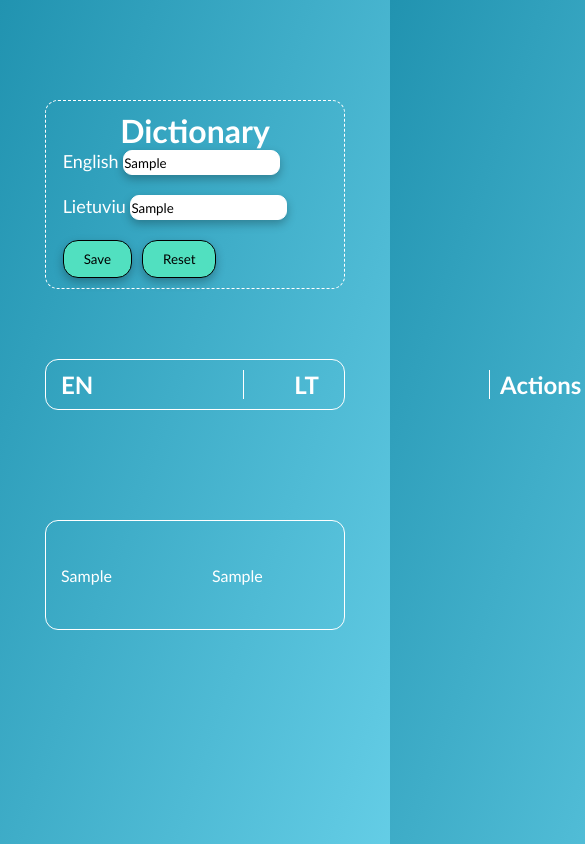
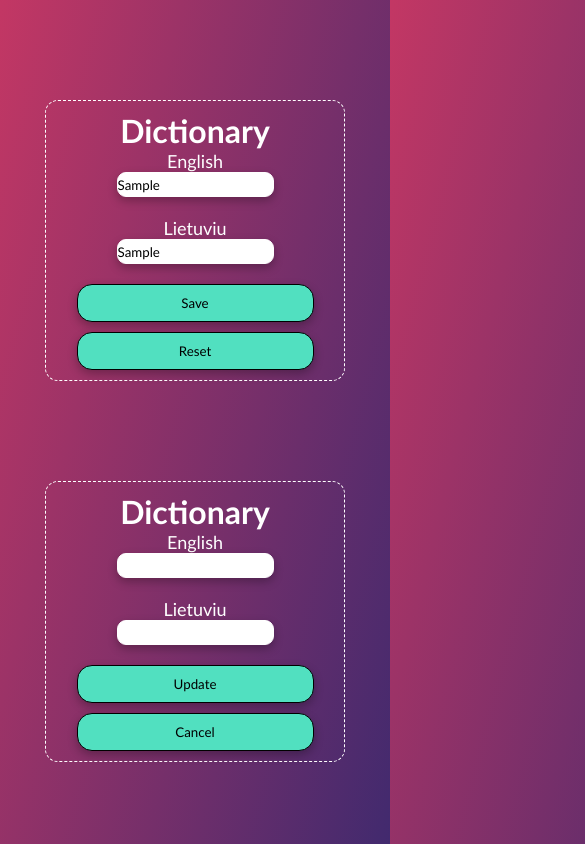
Before and after one commit to Paulius101/24-dictionary, a website with bundled scripts: page index.html in a window 390 px wide. Both pictures are taken after typing "Sample", "Sample" into the empty fields and a click on the button "Save". Shown: the top 844 px of the page, 585 px wide, since content can reach past the window. Built offline with nearby package versions, Linux system fonts and the light colour scheme.

Commit message:
css (@media changes)

```diff
--- a/css/dictionary.css
+++ b/css/dictionary.css
@@ -1,5 +1,5 @@
 body {
-  background-image: linear-gradient(to bottom right, #2193b0, #6dd5ed);
+  background-image: linear-gradient(to bottom right, #c33764, #1d2671);
 }
 .dictionary {
   display: flex;
@@ -25,19 +25,6 @@ form {
   gap: 20px;
   margin: 30px 60px;
   font-size: 18px;
-}
-
-@media (max-width: 640px) {
-  .list,
-  .ivestis,
-  .titles,
-  .dictionary,
-  .top,
-  form {
-    display: grid;
-    max-width: 300px;
-    margin: 50px calc(50% - 150px);
-  }
 }
 
 .hide {
@@ -85,30 +72,35 @@ h1 {
   color: white;
 }
 
-.titles {
+.titles1 {
   display: flex;
   justify-content: space-evenly;
   align-items: center;
   color: white;
   margin-top: 20px;
+  margin-bottom: 20px;
   border: 1px solid white;
-  padding: 0px 15px;
+  padding: 5px;
   border-radius: 13px;
 }
 .english-title {
-  padding-right: 150px;
+  width: 290px;
+  text-align: center;
   border-right: 1px white solid;
 }
 .lithuanian-title {
-  padding-left: 50px;
-  padding-right: 170px;
+  width: 290px;
+  text-align: center;
   border-right: 1px white solid;
+}
+.actions1 {
+  text-align: center;
+  width: 290px;
 }
 .list {
   height: calc(100vh - 300px);
   overflow-y: scroll;
   display: flex;
-  width: 100%;
   flex-direction: column;
   gap: 10px;
   margin-bottom: 10px;
@@ -129,7 +121,8 @@ h1 {
   display: flex;
   padding: 10px;
   flex-wrap: wrap;
-  gap: 30px;
+  gap: 20px;
+  margin-left: 0px;
 }
 .btn {
   border: 1px black solid;
@@ -141,6 +134,10 @@ h1 {
   opacity: 0;
   cursor: pointer;
 }
+.edit {
+  padding: 0px 20px;
+  line-height: 28px;
+}
 .actions:hover > .btn {
   opacity: 1;
 }
@@ -148,3 +145,51 @@ h1 {
 .lithuanian {
   margin-left: 100px;
 }
+
+@media (max-width: 640px) {
+  .list,
+  .ivestis,
+  .top,
+  form {
+    display: grid;
+    max-width: 300px;
+    margin: 50px calc(50% - 150px);
+  }
+  .anglu,
+  .lietuviu,
+  .mygtukai {
+    display: grid;
+  }
+  .anglu,
+  .lietuviu {
+    margin-left: 40px;
+  }
+  label {
+    text-align: center;
+    margin-bottom: 20px;
+  }
+
+  .top:nth-of-type(1) .titles1 {
+    display: none;
+  }
+  .list {
+    border: 1px white solid;
+  }
+  .titles1 {
+    display: none;
+  }
+  .ivestis {
+    display: flex;
+    align-items: center;
+    color: white;
+    margin-top: 10px;
+    padding: 0px 15px;
+    border: none;
+  }
+  .btn {
+    opacity: 1;
+  }
+  .lithuanian {
+    margin-left: 5px;
+  }
+}
--- a/js/components/Dictionary.js
+++ b/js/components/Dictionary.js
@@ -73,25 +73,31 @@ class Dictionary {
         return `<div class="top hide" id="update_task">
             <h1>Dictionary</h1>
              <form>
+             <div class="anglu">
             <label for="en-update">English</label>
             <input type="text" id="en-update">
+            </div>
+            <div class="lietuviu">
             <label for="lt-update">Lietuviu</label>
             <input type="text" id="lt-update">
+            </div>
+            <div class="mygtukai">
             <button id="update_button" type="submit">Update</button>
             <button id="cancel_button" type="button">Cancel</button>
+            </div>
         </form>
         </div>`
     }
 
     generateTitles() {
-        return `<div class="titles">
+        return `<div class="titles1">
                 <div class="english-title">
                     <h2>EN</h2>
                 </div>
                 <div class="lithuanian-title">
                     <h2>LT</h2>
                 </div>
-                <div class="actions">
+                <div class="actions1">
                     <h2>Actions</h2>
                 </div>
             </div>`
@@ -168,7 +174,7 @@ class Dictionary {
         this.enWordDOM = document.getElementById('en');
         this.ltWordDOM = document.getElementById('lt');
         this.buttonSaveDOM = document.getElementById('save');
-        this.titlesDOM = document.querySelector('.titles')
+        this.titlesDOM = document.querySelector('.titles1')
 
         this.updateFormDOM = document.getElementById('update_task')
         this.updateEnWordDOM = document.getElementById('en-update')
```
